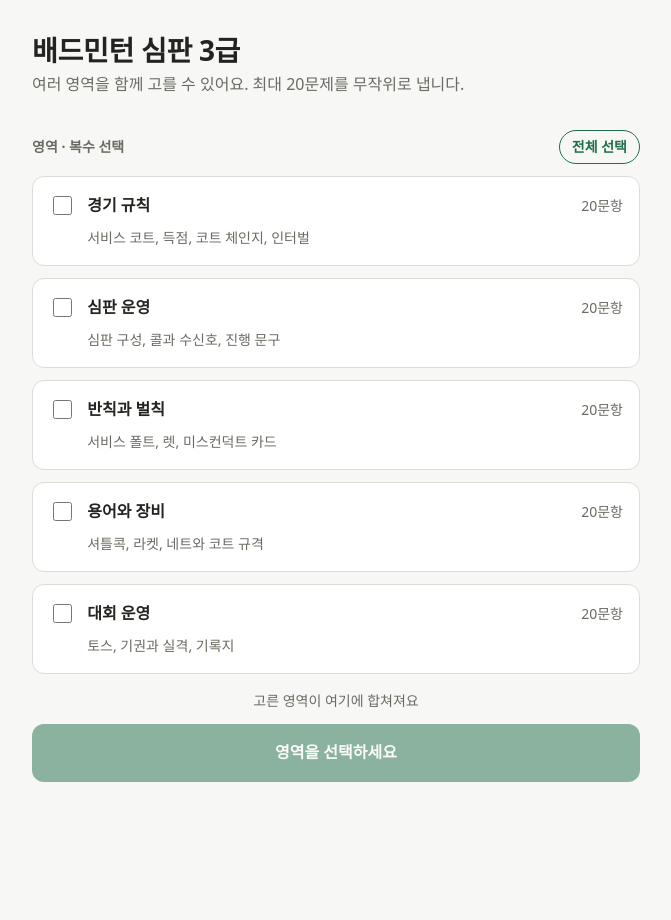
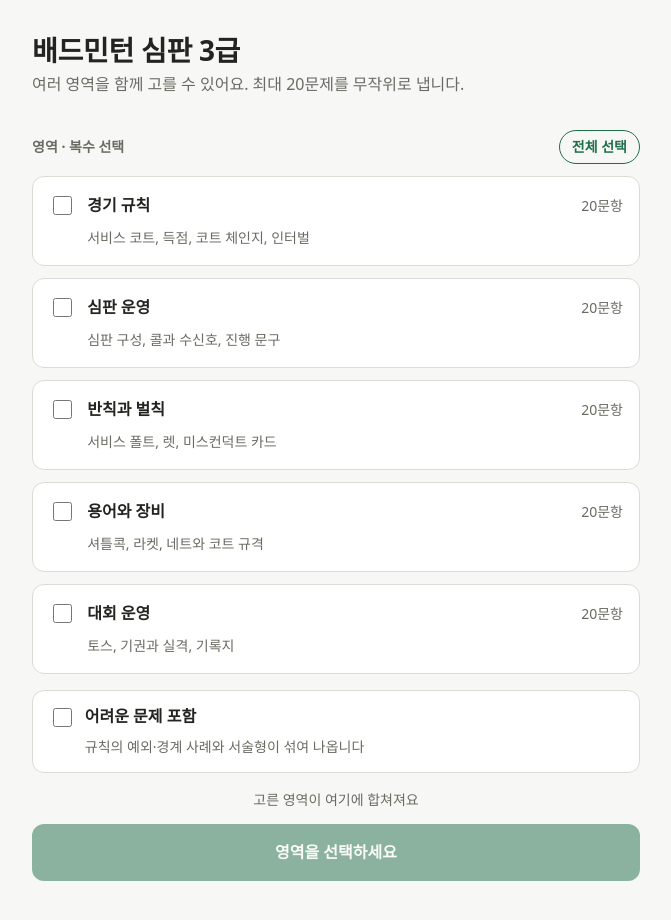
Before and after one commit to tube-jeonghoon/badmintonExam, a React (Vite) app: page / in a window 1280 px wide. Shown: the top 920 px of the page, without its empty margins (304-975 px from the left). Before the commit the page ends 846 px from the top, so only its background shows below. Built offline with nearby package versions, Linux system fonts and the light colour scheme; a web font is replaced by a local one.

Commit message:
feat: add 어려운 문제 포함 toggle to TagSelector
Threads includeHard through onStart to buildQuiz, and the per-tag
counts reflect the toggle.

```diff
--- a/src/App.tsx
+++ b/src/App.tsx
@@ -8,8 +8,8 @@ import { TagSelector } from './components/TagSelector';
 export function App() {
   const [quizQuestions, setQuizQuestions] = useState<Question[] | null>(null);
 
-  function handleStart(tags: TagId[]) {
-    const questions = buildQuiz(QUESTIONS, tags);
+  function handleStart(tags: TagId[], includeHard: boolean) {
+    const questions = buildQuiz(QUESTIONS, tags, includeHard);
     if (questions.length === 0) return;
     setQuizQuestions(questions);
   }
--- a/src/components/TagSelector.tsx
+++ b/src/components/TagSelector.tsx
@@ -4,16 +4,19 @@ import { TAGS } from '../data/tags';
 import { QUESTIONS } from '../data/questions';
 import { DEFAULT_QUIZ_SIZE } from '../lib/buildQuiz';
 
-function countByTag(tag: TagId): number {
-  return QUESTIONS.filter((question) => question.tag === tag).length;
+function countByTag(tag: TagId, includeHard: boolean): number {
+  return QUESTIONS.filter(
+    (question) => question.tag === tag && (includeHard || question.difficulty !== 'hard'),
+  ).length;
 }
 
 interface Props {
-  onStart: (tags: TagId[]) => void;
+  onStart: (tags: TagId[], includeHard: boolean) => void;
 }
 
 export function TagSelector({ onStart }: Props) {
   const [selected, setSelected] = useState<ReadonlySet<TagId>>(new Set());
+  const [includeHard, setIncludeHard] = useState(false);
 
   function toggle(tag: TagId) {
     setSelected((previous) => {
@@ -30,7 +33,7 @@ export function TagSelector({ onStart }: Props) {
     setSelected(allSelected ? new Set() : new Set(TAGS.map((tag) => tag.id)));
   }
 
-  const total = [...selected].reduce((sum, tag) => sum + countByTag(tag), 0);
+  const total = [...selected].reduce((sum, tag) => sum + countByTag(tag, includeHard), 0);
   const drawCount = Math.min(total, DEFAULT_QUIZ_SIZE);
 
   return (
@@ -53,12 +56,22 @@ export function TagSelector({ onStart }: Props) {
             <label className="tag-selector__item">
               <input type="checkbox" checked={selected.has(tag.id)} onChange={() => toggle(tag.id)} />
               <span className="tag-selector__label">{tag.label}</span>
-              <span className="tag-selector__count">{countByTag(tag.id)}문항</span>
+              <span className="tag-selector__count">{countByTag(tag.id, includeHard)}문항</span>
               <span className="tag-selector__description">{tag.description}</span>
             </label>
           </li>
         ))}
       </ul>
+
+      <label className="tag-selector__hard">
+        <input
+          type="checkbox"
+          checked={includeHard}
+          onChange={() => setIncludeHard((previous) => !previous)}
+        />
+        <span className="tag-selector__hard-label">어려운 문제 포함</span>
+        <span className="tag-selector__hard-hint">규칙의 예외·경계 사례와 서술형이 섞여 나옵니다</span>
+      </label>
 
       <p
         className={
@@ -77,7 +90,7 @@ export function TagSelector({ onStart }: Props) {
         type="button"
         className="tag-selector__start"
         disabled={selected.size === 0}
-        onClick={() => onStart([...selected])}
+        onClick={() => onStart([...selected], includeHard)}
       >
         {selected.size === 0 ? '영역을 선택하세요' : `${drawCount}문제 시작하기`}
       </button>
--- a/src/index.css
+++ b/src/index.css
@@ -151,6 +151,41 @@ button:disabled {
 }
 
 .tag-selector__description {
+  grid-column: 2 / -1;
+  color: var(--muted);
+  font-size: var(--fs-caption);
+}
+
+.tag-selector__hard {
+  display: grid;
+  grid-template-columns: auto 1fr;
+  align-items: center;
+  gap: 0.4rem 0.6rem;
+  margin-bottom: 1rem;
+  padding: 0.85rem 1rem;
+  background: var(--surface);
+  border: 1px solid var(--border);
+  border-radius: 0.75rem;
+  cursor: pointer;
+}
+
+.tag-selector__hard input[type='checkbox'] {
+  width: 1.2rem;
+  height: 1.2rem;
+  accent-color: var(--accent);
+  cursor: pointer;
+}
+
+.tag-selector__hard:has(input:checked) {
+  border-color: var(--accent);
+  background: var(--accent-soft);
+}
+
+.tag-selector__hard-label {
+  font-weight: var(--fw-semibold);
+}
+
+.tag-selector__hard-hint {
   grid-column: 2 / -1;
   color: var(--muted);
   font-size: var(--fs-caption);
```
